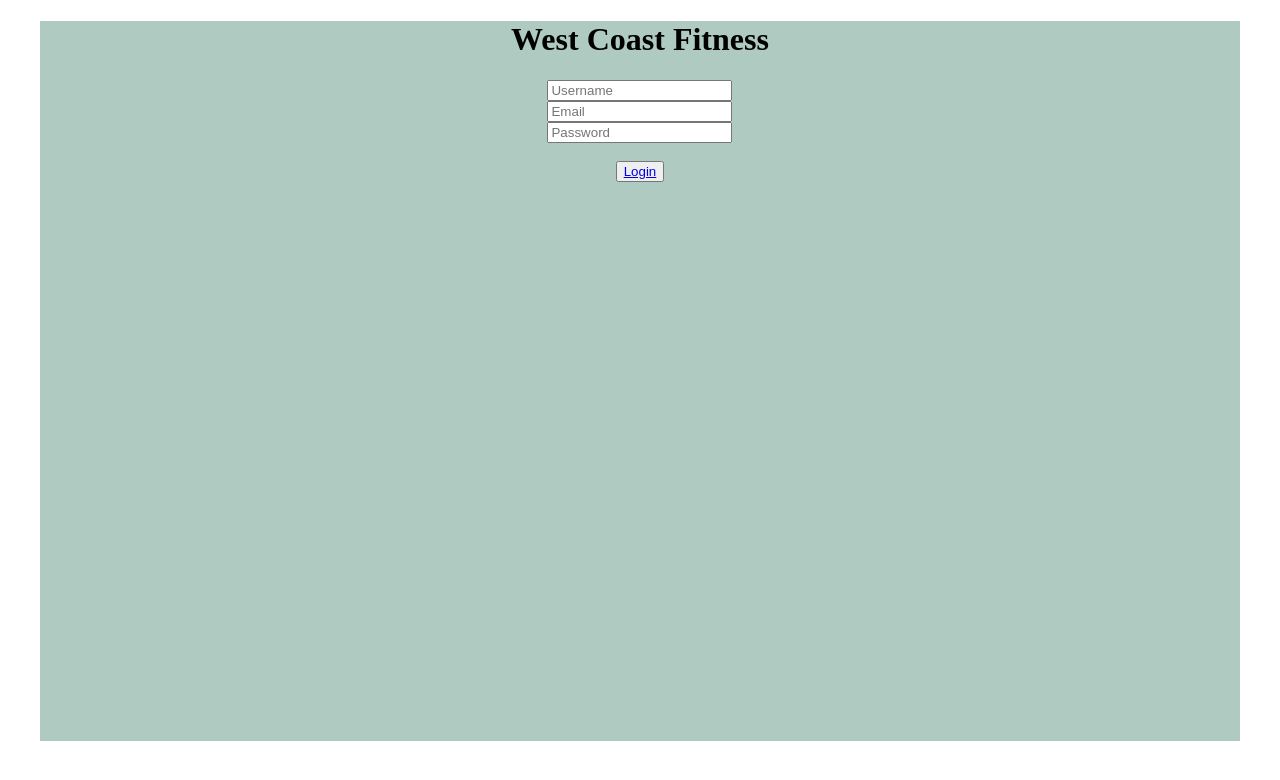
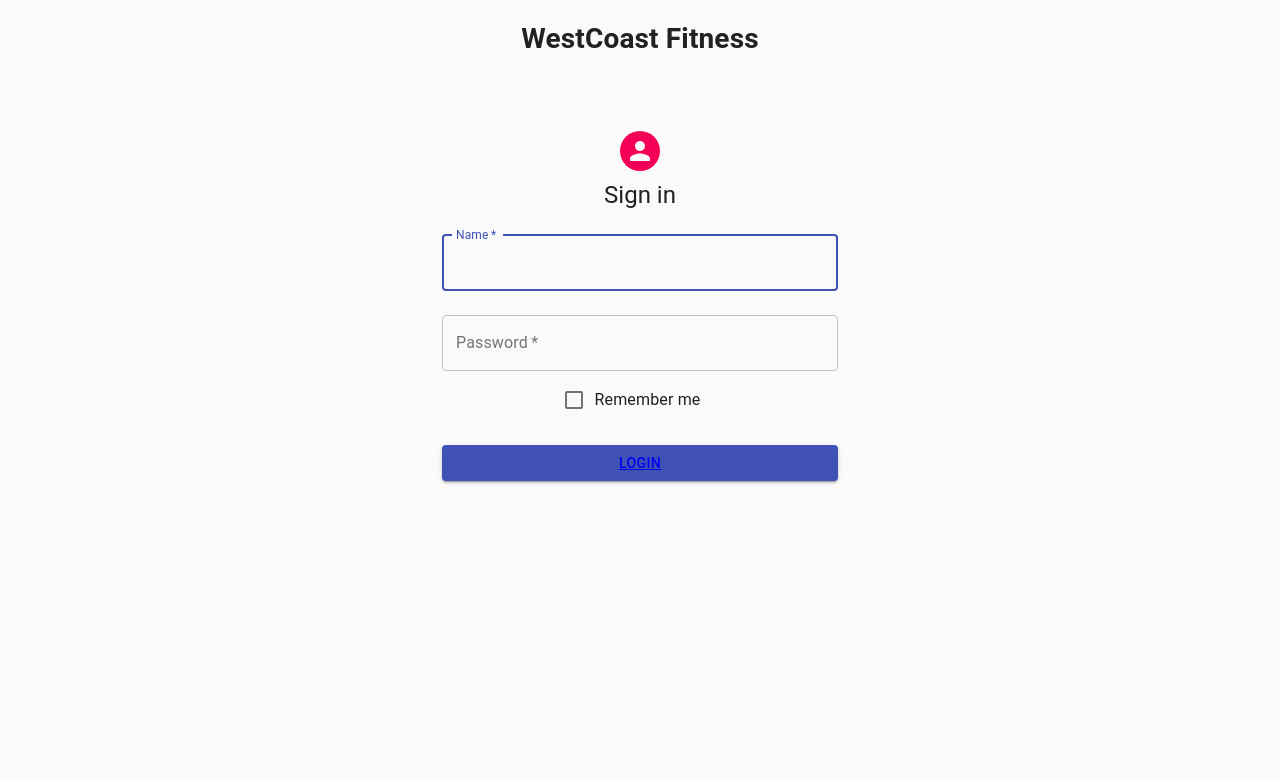
Before and after one commit to jazminsol/westcoastFitness, a React (Create React App) app in the folder my/: page / in a window 1280 px wide. Shown: the top 780 px of the page. Built offline with nearby package versions, Linux system fonts and the light colour scheme.

Commit message:
rendered cards in CardBox instead of Cards, format is within a grid now and is looking better. Cards will note be used at the moment.

```diff
--- a/my/src/App.css
+++ b/my/src/App.css
@@ -5,33 +5,15 @@
     /* border: 1px solid black;
     padding: 8px; */
     margin: auto;
-    background-color: rgb(174, 202, 193);
+    /* background-color: rgb(174, 202, 193); */
 }
 
 .card-box {
-  width: 70%;
-  height: 70vh;
-  border: 5px solid rgb(110, 185, 127);
-  padding: 8x;
-  margin: auto;
-  display: flex;
-  justify-content: space-between;
-  background-color: rgb(110, 185, 127);
+ margin: auto;
 }
 
-.header {
-  color: red;
+.MuiCard-root {
+ text-align: center;
+ margin: auto;
+ border: 1px solid rgb(178, 178, 240);
 }
-
-.workout-picture {
-  height: 90px;
-}
-
-div.content.card-bottom {
-  height: 200px;
-  background-color: beige;
-}
-
-.sign-up-button {
-  margin: 3px;
-}
--- a/my/src/App.js
+++ b/my/src/App.js
@@ -11,7 +11,6 @@ function App() {
       <Switch>
         <Route exact path="/">
           <LoginForm />
-          <NavButton />
         </Route>
         <Route exact path="/workoutcontainer">
           <WorkoutContainer />
--- a/my/src/Card.js
+++ b/my/src/Card.js
@@ -1,57 +1,64 @@
-import React from 'react'
-// import 'semantic-ui-css/semantic.min.css'
-// import {Card, Image, Button} from "semantic-ui-react"
-import { makeStyles } from '@material-ui/core/styles';
-import Card from '@material-ui/core/Card';
-import CardActionArea from '@material-ui/core/CardActionArea';
-import CardActions from '@material-ui/core/CardActions';
-import CardContent from '@material-ui/core/CardContent';
-import CardMedia from '@material-ui/core/CardMedia';
-import Button from '@material-ui/core/Button';
-import Typography from '@material-ui/core/Typography';
+// import React from 'react'
+// // import 'semantic-ui-css/semantic.min.css'
+// // import {Card, Image, Button} from "semantic-ui-react"
+// import { makeStyles } from '@material-ui/core/styles';
+// import Card from '@material-ui/core/Card';
+// import CardActionArea from '@material-ui/core/CardActionArea';
+// import CardActions from '@material-ui/core/CardActions';
+// import CardContent from '@material-ui/core/CardContent';
+// import CardMedia from '@material-ui/core/CardMedia';
+// import Button from '@material-ui/core/Button';
+// import Typography from '@material-ui/core/Typography';
+// import { Grid } from '@material-ui/core'
 
-const useStyles = makeStyles({
-  root: {
-    maxWidth: 345,
-  },
-  media: {
-    height: 140,
-  },
-});
+// const useStyles = makeStyles({
+//   root: {
+//     maxWidth: 148,
+//     height: 242
+//   },
+//   media: {
+//     height: 60,
+//   },
+// });
 
-function Cards( {workoutCollection } ) {
-    return (
-     <div>
-         {workoutCollection.map(workout =>
-       <Card className={null}>
-        <CardActionArea>
-        <CardMedia
-          className="card=picture"
-          image={workout.image}
-          title="Exercise Rep"
-        />
-        <CardContent>
-          <Typography gutterBottom variant="h5" component="h2">
-            {workout.name}
-          </Typography>
-          <Typography variant="body2" color="textSecondary" component="p">
-            {workout.difficulty}
-            {workout.duration}
-          </Typography>
-        </CardContent>
-        </CardActionArea>
-        <CardActions>
-        <Button size="small" color="primary">
-          Share
-        </Button>
-        <Button size="small" color="primary">
-          Learn More
-        </Button>
-      </CardActions>
-    </Card> )}
-     </div>
-    )
-}
+// export default function MediaCard( {workoutCollection } ) {
+//   const classes = useStyles();
+
+//     return (
+//     <Grid>
+//       {workoutCollection.map(workout =>
+//       <Grid item xs={8}>
+//       <Card key={workout.name} className={classes.root} variant="outlined">
+//         <CardActionArea>
+//           <CardMedia
+//             className={classes.media}
+//             image={workout.image} style={{display: "auto"}}
+//             title="Exercise Logo"
+//             />
+//             <CardContent>
+//               <Typography gutterBottom variant="h5" component="h2">
+//                 {workout.name}
+//               </Typography>
+//               <Typography variant="body2" color="textSecondary" component="p">
+//                 Challenge Level: {workout.difficulty}
+//                 <br></br>
+//                 Duration: {workout.duration}
+//               </Typography>
+//             </CardContent>
+//         </CardActionArea>
+//         <CardActions text-align="center">
+//           <Button size="small" color="primary" style={{backgroundColor: "lightgreen"}}>
+//             Sign Up
+//           </Button>
+//           <Button size="small" color="primary" style={{backgroundColor: "pink"}}>
+//             Dismiss
+//           </Button>
+//         </CardActions>
+//       </Card>
+//       </Grid>)}
+//     </Grid>
+//     )
+// }
 
 
 
@@ -85,5 +92,3 @@ function Cards( {workoutCollection } ) {
             //        <button>Sign me up!</button>
             //        </div>
             //    </div>
-
-export default Cards;
--- a/my/src/CardBox.js
+++ b/my/src/CardBox.js
@@ -1,14 +1,61 @@
 import React from 'react'
-import Cards from "./Card"
+// import MediaCard from "./Card"
+import { makeStyles } from '@material-ui/core/styles';
+import Card from '@material-ui/core/Card';
+import CardActionArea from '@material-ui/core/CardActionArea';
+import CardActions from '@material-ui/core/CardActions';
+import CardContent from '@material-ui/core/CardContent';
+import CardMedia from '@material-ui/core/CardMedia';
+import Button from '@material-ui/core/Button';
+import Typography from '@material-ui/core/Typography';
+import { Grid } from '@material-ui/core';
+
+const useStyles = makeStyles({
+  root: {
+    maxWidth: 148,
+    height: 242
+  },
+  media: {
+    height: 60,
+  },
+});
 
 
 function CardBox( {workoutCollection } ) {
+    const classes = useStyles();
 
     return (
-     <div className="card-box">
-        <Cards workoutCollection={workoutCollection}/>
-     </div>
+     <Grid container>
+         {workoutCollection.map(workout =>
+            <Card key={workout.name} className={classes.root} variant="outlined">
+                <CardActionArea>
+                 <CardMedia
+                 className={classes.media}
+                 image={workout.image} style={{display: "auto"}}
+                 title="Exercise Logo"
+                 />
+                 <CardContent>
+                    <Typography gutterBottom variant="h5" component="h2">
+                    {workout.name}
+                    </Typography>
+                    <Typography variant="body2" color="textSecondary" component="p">
+                    Challenge Level: {workout.difficulty}
+                    <br></br>
+                    Duration: {workout.duration}
+                    </Typography>
+                 </CardContent>
+                </CardActionArea>
+                <CardActions text-align="center">
+                    <Button size="small" color="primary" style={{backgroundColor: "lightgreen"}}>
+                        Sign Up
+                    </Button>
+                    <Button size="small" color="primary" style={{backgroundColor: "pink"}}>
+                        Dismiss
+                    </Button>
+                </CardActions>
+            </Card>)}
+     </Grid>
     )
 }
 
-export default CardBox
+export default CardBox;
--- a/my/src/CompletedWorkouts.js
+++ b/my/src/CompletedWorkouts.js
@@ -3,7 +3,7 @@ import React from 'react'
 function CompletedWorkouts() {
     return (
         <div>
-            <h1>Completed:</h1>
+            {/* <h1>Completed:</h1> */}
         </div>
     )
 }
--- a/my/src/LoginForm.js
+++ b/my/src/LoginForm.js
@@ -1,16 +1,122 @@
-import React from 'react'
+import React from 'react';
+import Avatar from '@material-ui/core/Avatar';
+import Button from '@material-ui/core/Button';
+import CssBaseline from '@material-ui/core/CssBaseline';
+import TextField from '@material-ui/core/TextField';
+import FormControlLabel from '@material-ui/core/FormControlLabel';
+import Checkbox from '@material-ui/core/Checkbox';
+import Link from '@material-ui/core/Link';
+import Grid from '@material-ui/core/Grid';
+import Box from '@material-ui/core/Box';
+// import LockOutlinedIcon from '@material-ui/icons/LockOutlined';
+import Typography from '@material-ui/core/Typography';
+import { makeStyles } from '@material-ui/core/styles';
+import Container from '@material-ui/core/Container';
+import { NavLink } from "react-router-dom"
 
-export default function LoginForm() {
-    return (
-        <div className="login-form">
-            <h1>West Coast Fitness</h1>
-            <input type="text" placeholder="Username"></input>
-            <br></br>
-            <input type="text" placeholder="Email"></input>
-            <br></br>
-            <input type="password" placeholder="Password"></input>
-            <br></br>
-            <br></br>
-        </div>
-    )
+function Copyright() {
+  return (
+    <Typography variant="body2" color="textSecondary" align="center">
+      {'Copyright © '}
+      <Link color="inherit" href="https://material-ui.com/">
+        Your Website
+      </Link>{' '}
+      {new Date().getFullYear()}
+      {'.'}
+    </Typography>
+  );
 }
+
+const useStyles = makeStyles((theme) => ({
+  paper: {
+    marginTop: theme.spacing(8),
+    display: 'flex',
+    flexDirection: 'column',
+    alignItems: 'center',
+  },
+  avatar: {
+    margin: theme.spacing(1),
+    backgroundColor: theme.palette.secondary.main,
+  },
+  form: {
+    width: '100%', // Fix IE 11 issue.
+    marginTop: theme.spacing(1),
+  },
+  submit: {
+    margin: theme.spacing(3, 0, 2),
+  },
+}));
+
+export default function SignIn() {
+  const classes = useStyles();
+
+  return (
+    <Container component="main" maxWidth="xs">
+        <h1>WestCoast Fitness</h1>
+      <CssBaseline />
+      <div className={classes.paper}>
+        <Avatar className={classes.avatar}>
+          {/* <LockOutlinedIcon /> */}
+        </Avatar>
+        <Typography component="h1" variant="h5">
+          Sign in
+        </Typography>
+        <form className={classes.form} noValidate>
+          <TextField
+            variant="outlined"
+            margin="normal"
+            required
+            fullWidth
+            id="name"
+            label="Name"
+            name="name"
+            autoComplete="name"
+            autoFocus
+          />
+          <TextField
+            variant="outlined"
+            margin="normal"
+            required
+            fullWidth
+            name="password"
+            label="Password"
+            type="password"
+            id="password"
+            autoComplete="current-password"
+          />
+          <FormControlLabel
+            control={<Checkbox value="remember" color="primary" />}
+            label="Remember me"
+          />
+          <Button
+            type="submit"
+            fullWidth
+            variant="contained"
+            color="primary"
+            className={classes.submit}
+          ><NavLink
+            to="/workoutcontainer"
+            exact
+            >Login
+            </NavLink>
+          </Button>
+          <Grid container>
+            {/* <Grid item xs>
+              <Link href="#" variant="body2">
+                Forgot password?
+              </Link>
+            </Grid>
+            <Grid item>
+              <Link href="#" variant="body2">
+                {"Don't have an account? Sign Up"}
+              </Link>
+            </Grid> */}
+          </Grid>
+        </form>
+      </div>
+      <Box mt={8}>
+        {/* <Copyright /> */}
+      </Box>
+    </Container>
+  );
+}
--- a/my/src/UpcomingList.js
+++ b/my/src/UpcomingList.js
@@ -3,12 +3,7 @@ import React from 'react'
 function UpcomingList() {
     return (
         <div>
-           <h3>Upcoming Workouts:</h3>
-           <ul>
-               <li>Example</li>
-               <li>Example</li>
-               <li>Example</li>
-           </ul>
+            {null}
         </div>
     )
 }
--- a/my/src/WorkoutContainer.js
+++ b/my/src/WorkoutContainer.js
@@ -14,7 +14,7 @@ export default function WorkoutContainer() {
     }, [])
 
     return (
-        <div className="workoutContainer">
+        <div className="workout-container">
             <h1>Welcome, user!</h1>
             <CardBox workoutCollection={workoutCollection}/>
             <UpcomingList />
```
